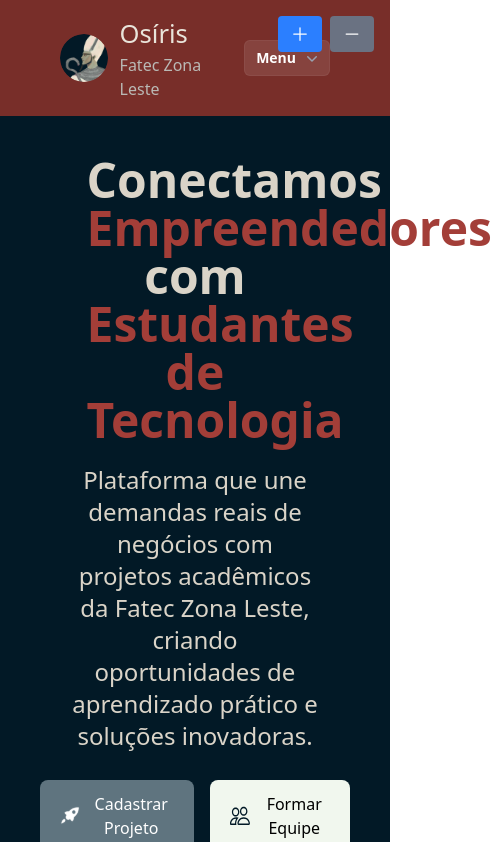
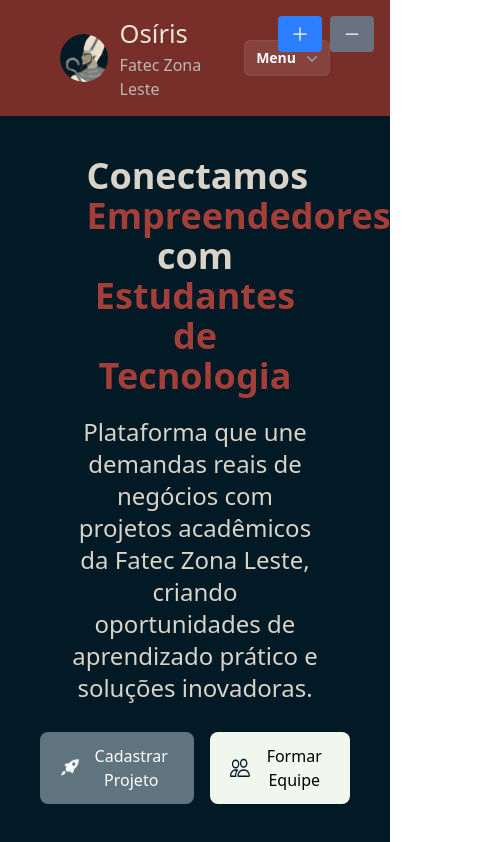
Before and after one commit to Infinito-1/osiris-react, a React (Vite) app: page / in a window 390 px wide. Shown: the top 842 px of the page, 492 px wide, since content can reach past the window. Built offline with nearby package versions, Linux system fonts and the light colour scheme.

Commit message:
fix: tamanho de fonte no mobile

```diff
--- a/src/pages/home/Home.tsx
+++ b/src/pages/home/Home.tsx
@@ -144,7 +144,7 @@ function Home() {
     <>
       <main className="w-full min-h-screen bg-[#F1F7EE]">
         <section className="bg-[#021926] p-10">
-            <h1 className="text-5xl justify-center font-semibold text-[#DAD4C8] w-[70%] mx-auto text-center">Conectamos <span className="text-[#A33E38]">Empreendedores</span> com <span className="text-[#A33E38]">Estudantes de Tecnologia</span></h1>
+            <h1 className="text-4xl justify-center font-semibold text-[#DAD4C8] w-[70%] mx-auto text-center md:text-5xl">Conectamos <span className="text-[#A33E38]">Empreendedores</span> com <span className="text-[#A33E38]">Estudantes de Tecnologia</span></h1>
             <p className="text-[#DAD4C8] text-center py-5 text-2xl w-[80%] mx-auto">Plataforma que une demandas reais de negócios com projetos acadêmicos da Fatec Zona Leste, criando oportunidades de aprendizado prático e soluções inovadoras.</p>
 
             <div className="flex space-x-4 mt-2 justify-center">
```
